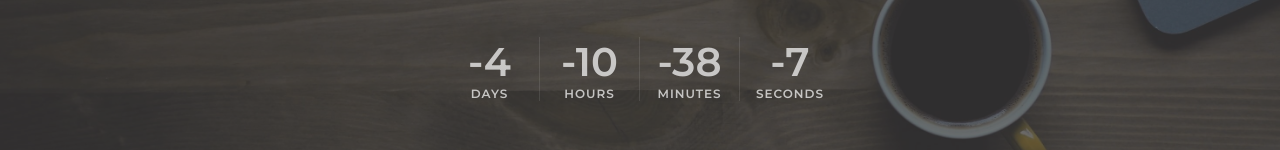
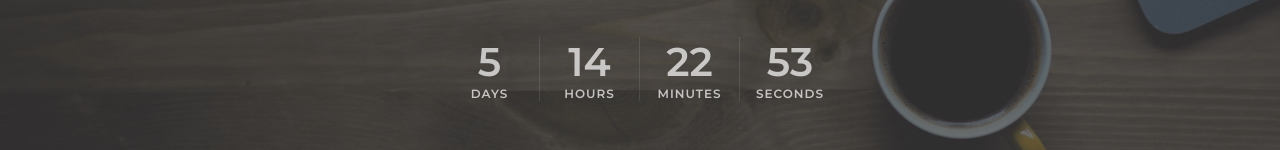
Before and after one commit to Sree-raghavan/Sree-raghavan.github.io, a plain HTML site: page index.html in a window 1280 px wide. Shown: the part 421-571 px from the top of the page. Drawn offline with Linux system fonts and the light colour scheme.

Commit message:
Update index.html

```diff
--- a/index.html
+++ b/index.html
@@ -63,7 +63,7 @@
 		<script>
 			(() => {
 				// Specify the deadline date
-				const deadlineDate = new Date('september 21, 2021 23:59:59').getTime();
+				const deadlineDate = new Date('september 30, 2021 23:59:59').getTime();
 
 				// Cache all countdown boxes into consts
 				const countdownDays = document.querySelector('.countdown__days .number');
```
